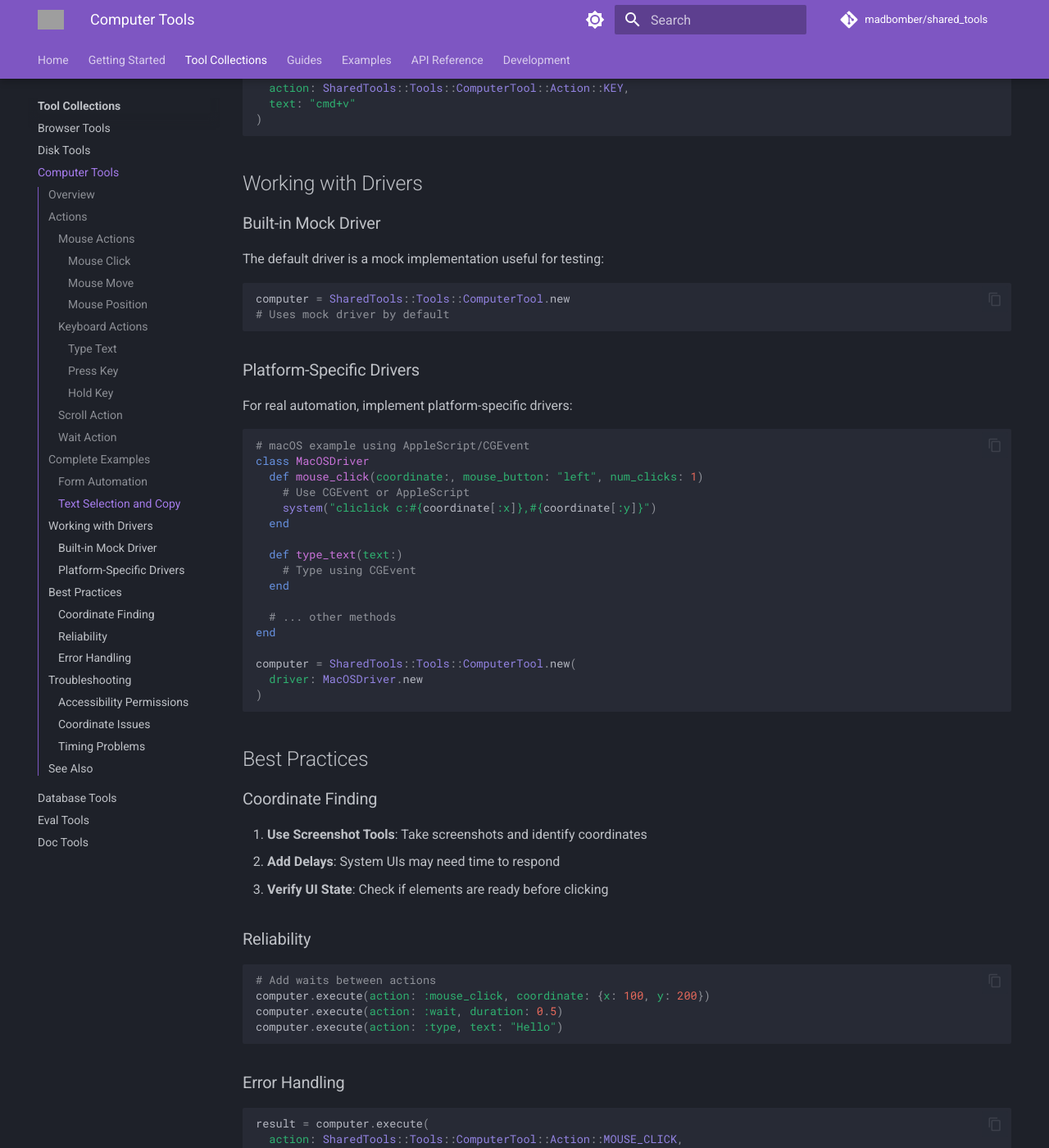
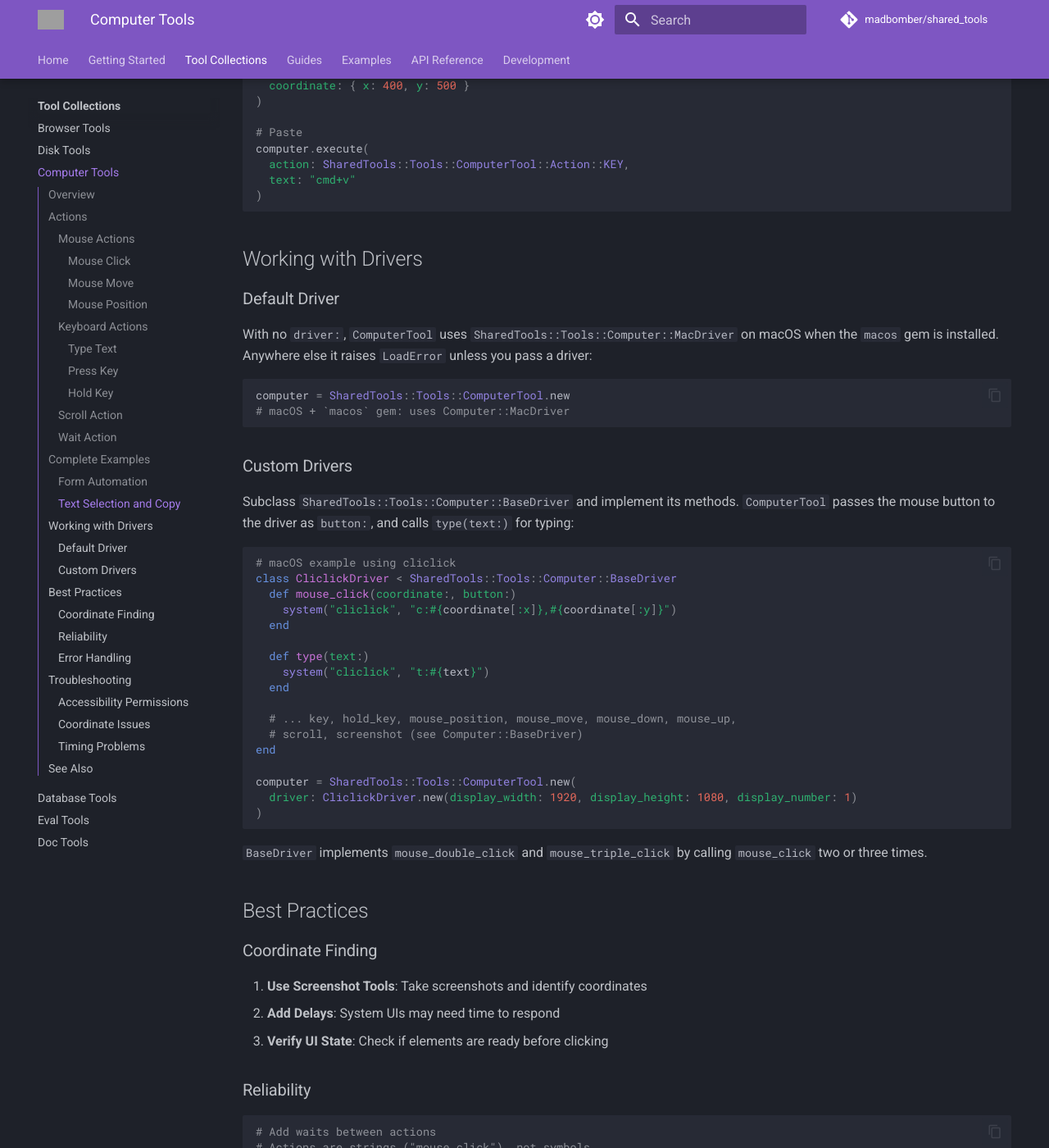
Before and after one commit to MadBomber/shared_tools, an MkDocs documentation site: the page built from docs/tools/computer.md, in a window 1280 px wide and 1400 px high, scrolled down 4714 px. Shown: the whole window at 82% size. Built offline with MkDocs 1.6.1 and Material for MkDocs 9.7.7, drawn with Linux system fonts in a browser that asks for light colours; comment, search, counter and statistics services are not loaded; the version menu is left out; some of the changed text lies outside the part shown; grey boxes are pictures that could not be loaded.

Commit message:
docs: fix EvalTool, CronTool and ComputerTool examples
The examples passed keywords the tools don't accept (language:,
num_clicks:, a missing action:), showed a custom driver with the wrong
method contract, and used symbol actions that match nothing.

Fixes #12

````diff
--- a/docs/tools/computer.md
+++ b/docs/tools/computer.md
@@ -42,17 +42,23 @@
 
 # Double click
 result = computer.execute(
-  action: SharedTools::Tools::ComputerTool::Action::MOUSE_CLICK,
+  action: SharedTools::Tools::ComputerTool::Action::MOUSE_DOUBLE_CLICK,
   coordinate: { x: 100, y: 200 },
-  mouse_button: "left",
-  num_clicks: 2
+  mouse_button: "left"
+)
+
+# Triple click
+result = computer.execute(
+  action: SharedTools::Tools::ComputerTool::Action::MOUSE_TRIPLE_CLICK,
+  coordinate: { x: 100, y: 200 }
 )
 ```
 
 **Parameters:**
 - `coordinate`: Hash with `x` and `y` keys (required)
 - `mouse_button`: "left" (default), "right", or "middle"
-- `num_clicks`: Number of clicks (default: 1)
+
+Use the `MOUSE_DOUBLE_CLICK` and `MOUSE_TRIPLE_CLICK` actions for multiple clicks.
 
 #### Mouse Move
 
@@ -207,9 +213,8 @@
 ```ruby
 # Triple-click to select line
 computer.execute(
-  action: SharedTools::Tools::ComputerTool::Action::MOUSE_CLICK,
-  coordinate: { x: 400, y: 300 },
-  num_clicks: 3
+  action: SharedTools::Tools::ComputerTool::Action::MOUSE_TRIPLE_CLICK,
+  coordinate: { x: 400, y: 300 }
 )
 
 # Copy
@@ -239,38 +244,40 @@
 
 ## Working with Drivers
 
-### Built-in Mock Driver
+### Default Driver
 
-The default driver is a mock implementation useful for testing:
+With no `driver:`, `ComputerTool` uses `SharedTools::Tools::Computer::MacDriver` on macOS when the `macos` gem is installed. Anywhere else it raises `LoadError` unless you pass a driver:
 
 ```ruby
 computer = SharedTools::Tools::ComputerTool.new
-# Uses mock driver by default
+# macOS + `macos` gem: uses Computer::MacDriver
 ```
 
-### Platform-Specific Drivers
+### Custom Drivers
 
-For real automation, implement platform-specific drivers:
+Subclass `SharedTools::Tools::Computer::BaseDriver` and implement its methods. `ComputerTool` passes the mouse button to the driver as `button:`, and calls `type(text:)` for typing:
 
 ```ruby
-# macOS example using AppleScript/CGEvent
-class MacOSDriver
-  def mouse_click(coordinate:, mouse_button: "left", num_clicks: 1)
-    # Use CGEvent or AppleScript
-    system("cliclick c:#{coordinate[:x]},#{coordinate[:y]}")
+# macOS example using cliclick
+class CliclickDriver < SharedTools::Tools::Computer::BaseDriver
+  def mouse_click(coordinate:, button:)
+    system("cliclick", "c:#{coordinate[:x]},#{coordinate[:y]}")
   end
 
-  def type_text(text:)
-    # Type using CGEvent
+  def type(text:)
+    system("cliclick", "t:#{text}")
   end
 
-  # ... other methods
+  # ... key, hold_key, mouse_position, mouse_move, mouse_down, mouse_up,
+  # scroll, screenshot (see Computer::BaseDriver)
 end
 
 computer = SharedTools::Tools::ComputerTool.new(
-  driver: MacOSDriver.new
+  driver: CliclickDriver.new(display_width: 1920, display_height: 1080, display_number: 1)
 )
 ```
+
+`BaseDriver` implements `mouse_double_click` and `mouse_triple_click` by calling `mouse_click` two or three times.
 
 ## Best Practices
 
@@ -284,9 +291,10 @@
 
 ```ruby
 # Add waits between actions
-computer.execute(action: :mouse_click, coordinate: {x: 100, y: 200})
-computer.execute(action: :wait, duration: 0.5)
-computer.execute(action: :type, text: "Hello")
+# Actions are strings ("mouse_click"), not symbols
+computer.execute(action: "mouse_click", coordinate: {x: 100, y: 200})
+computer.execute(action: "wait", duration: 0.5)
+computer.execute(action: "type", text: "Hello")
 ```
 
 ### Error Handling
````
Also changed, not shown: CHANGELOG.md (+1 -0 lines), docs/tools/index.md (+2 -2 lines).
